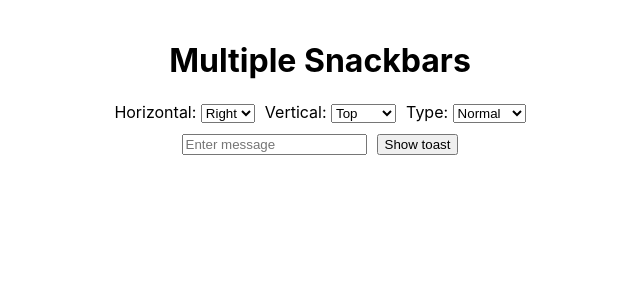
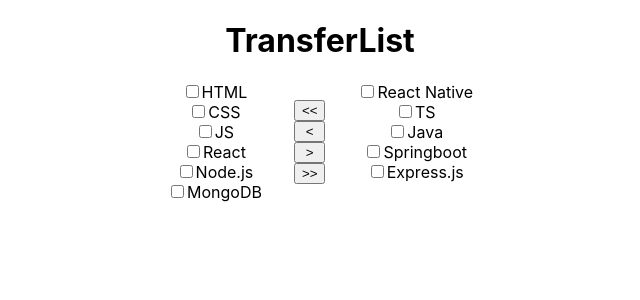
Before and after one commit to D1sha-Singh/frontend-mini-challenges, a React (Create React App) app: page / in a window 1280 px wide. Shown: the top 300 px of the page, without its empty margins (320-960 px from the left). Built offline with nearby package versions, Linux system fonts and the light colour scheme.

Commit message:
transfer list

```diff
--- a/src/App.js
+++ b/src/App.js
@@ -6,6 +6,7 @@
 import StringTransformers from './components/StringTransformers';
 import ColorSpotter from './components/ColorSpotter';
 import Snackbar from './components/Snackbar';
+import TransferList from './components/TransferList';
 
 function App() {
   return (
@@ -16,7 +17,8 @@
       {/* <GuessTheNumber /> */}
       {/* <StringTransformers /> */}
       {/* <ColorSpotter /> */}
-      <Snackbar />
+      {/* <Snackbar /> */}
+      <TransferList />
     </div>
   );
 }
--- /dev/null
+++ b/src/components/TransferList.jsx
@@ -0,0 +1,109 @@
+import React, { useState } from "react";
+
+const btns = ["<<", "<", ">", ">>"];
+
+const TransferList = () => {
+  const [list1, setList1] = useState([
+    "HTML",
+    "CSS",
+    "JS",
+    "React",
+    "Node.js",
+    "MongoDB",
+  ]);
+  const [list2, setList2] = useState([
+    "React Native",
+    "TS",
+    "Java",
+    "Springboot",
+    "Express.js",
+  ]);
+
+  const [selected1, setSelected1] = useState([]);
+  const [selected2, setSelected2] = useState([]);
+
+  const handleClick = (e) => {
+    const val = e.target.textContent;
+    console.log(val, e)
+    if (val === "<<") {
+      const newItems = list2.filter((item) => !list1.includes(item));
+      setList1([...list1, ...newItems]);
+      setList2([]);
+      setSelected2([]);
+    } else if (val === ">>") {
+      const newItems = list1.filter((item) => !list2.includes(item));
+      setList2([...list2, ...newItems]);
+      setList1([]);
+      setSelected1([]);
+    } else if (val === "<") {
+      const newItems = selected2.filter((item) => !list1.includes(item));
+      setList1([...list1, ...newItems]);
+      setList2(list2.filter((item) => !selected2.includes(item)));
+      setSelected2([]);
+    } else if (val === ">") {
+        console.log(selected1)
+      const newItems = selected1.filter((item) => !list2.includes(item));
+      setList2([...list2, ...newItems]);
+      setList1(list1.filter((item) => !selected1.includes(item)));
+      setSelected1([]);
+    }
+  };
+
+  const handleChange = (e) => {
+    const value = e.target.value;
+    if (list1.includes(value)) {
+      setSelected1((prev) =>
+        prev.includes(value)
+          ? prev.filter((v) => v !== value)
+          : [...prev, value]
+      );
+    } else {
+      setSelected2((prev) =>
+        prev.includes(value)
+          ? prev.filter((v) => v !== value)
+          : [...prev, value]
+      );
+    }
+  };
+
+  return (
+    <div>
+      <h1>TransferList</h1>
+      <div style={{ display: "flex", justifyContent: "center", gap: "2rem" }}>
+        <div>
+          {list1.map((skill) => (
+            <label key={skill} style={{ display: "block" }}>
+              <input
+                type="checkbox"
+                value={skill}
+                checked={selected1.includes(skill)}
+                onChange={handleChange}
+              />
+              {skill}
+            </label>
+          ))}
+        </div>
+        <div style={{ display: "flex", flexDirection:'column', justifyContent: "center" }}>
+          {btns.map((item) => (
+            <button onClick={handleClick}>{item}</button>
+          ))}
+        </div>
+        <div>
+          {list2.map((skill) => (
+            <label key={skill} style={{ display: "block" }}>
+              <input
+                type="checkbox"
+                value={skill}
+                checked={selected2.includes(skill)}
+                onChange={handleChange}
+              />
+              {skill}
+            </label>
+          ))}
+        </div>
+      </div>
+    </div>
+  );
+};
+
+export default TransferList;
```
